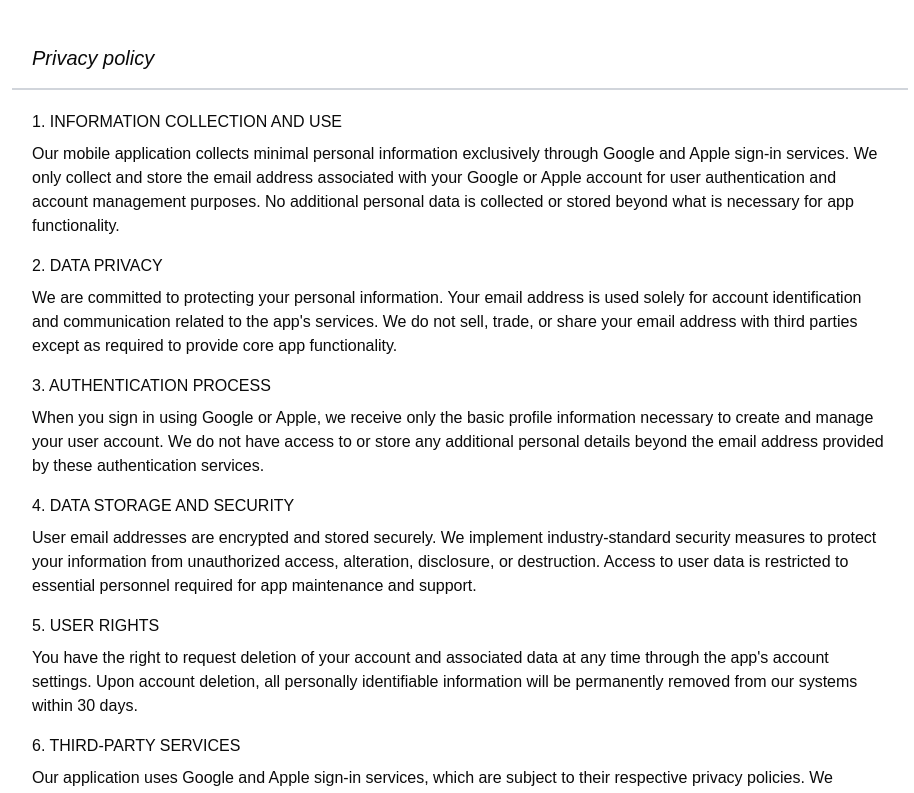
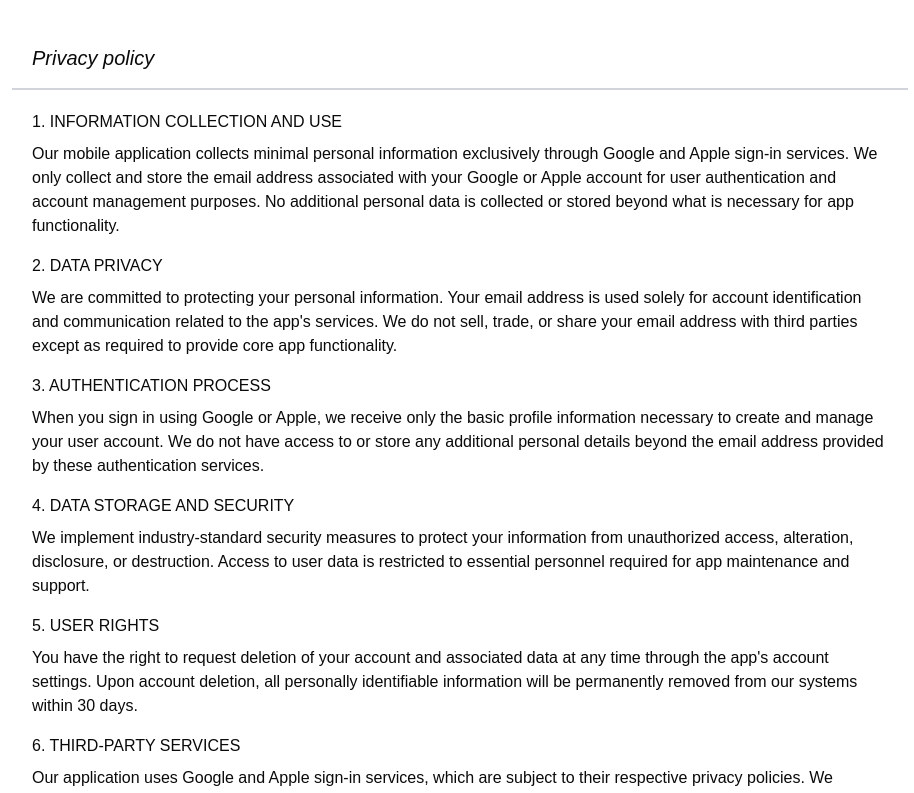
Before and after one commit to wavvapp/wavv-website, a Next.js app: page /privacy in a window 1280 px wide. Shown: the top 793 px of the page, without its empty margins (180-1094 px from the left). Built offline with nearby package versions, Linux system fonts and the light colour scheme.

Commit message:
fix: update the privacy policy

```diff
--- a/app/privacy/page.tsx
+++ b/app/privacy/page.tsx
@@ -28,7 +28,7 @@ const PRIVACY_POLICY_CONTENT = [
       {
         title: "Data Storage and Security",
         content:
-          "User email addresses are encrypted and stored securely. We implement industry-standard security measures to protect your information from unauthorized access, alteration, disclosure, or destruction. Access to user data is restricted to essential personnel required for app maintenance and support.",
+          "We implement industry-standard security measures to protect your information from unauthorized access, alteration, disclosure, or destruction. Access to user data is restricted to essential personnel required for app maintenance and support.",
       },
       {
         title: "User Rights",
```
